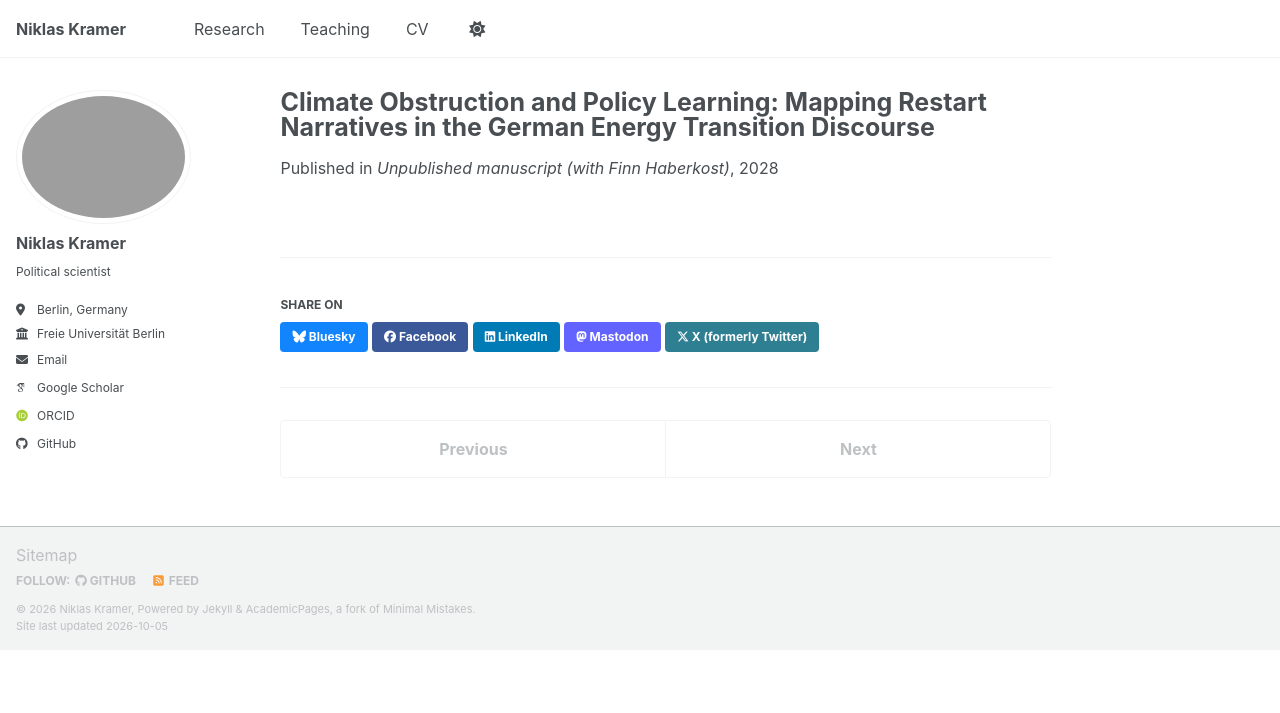
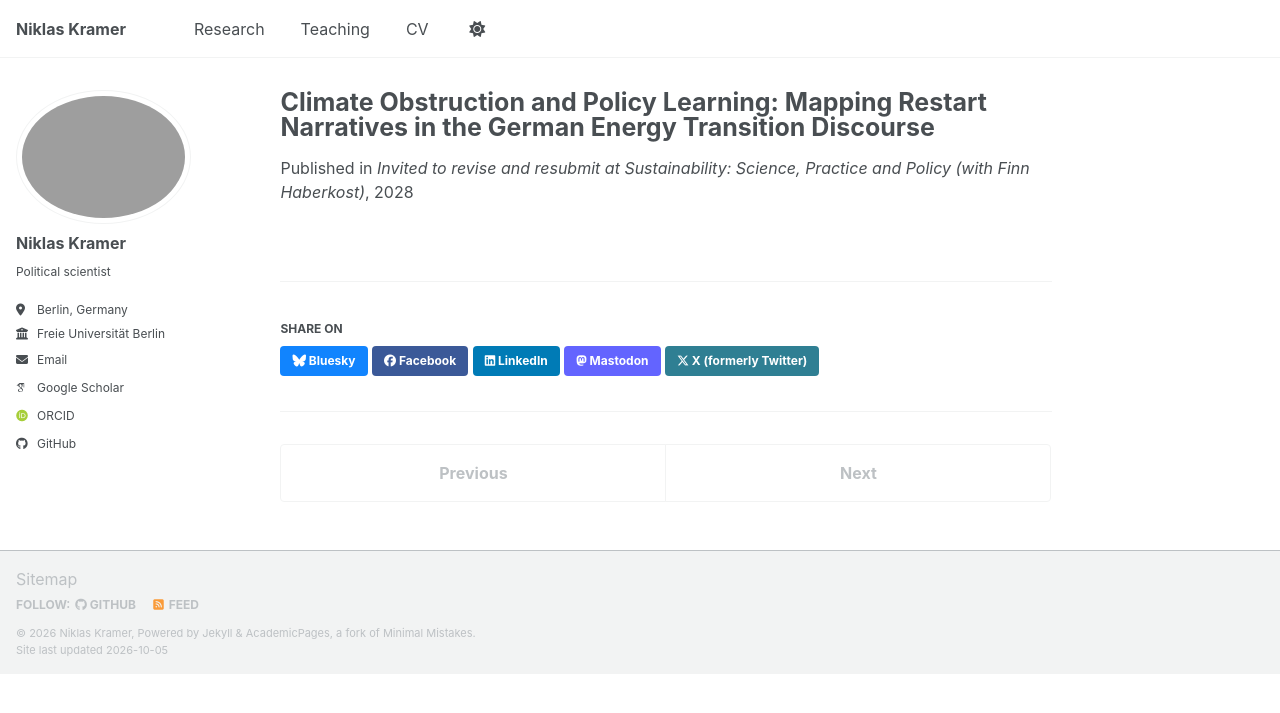
Before and after one commit to nik-kramer/nik-kramer.github.io, a Jekyll site: the page built from _publications/Haberkost_Kramer.md, in a window 1280 px wide. Shown: the top 713 px of the page. Built offline with Jekyll 4.4.1, drawn with Linux system fonts in a browser that asks for light colours; some web fonts are replaced; a script bundle is joined from its source files by our own code; library files that are not in the unit come from our copies.

Commit message:
Update Haberkost_Kramer.md

```diff
--- a/_publications/Haberkost_Kramer.md
+++ b/_publications/Haberkost_Kramer.md
@@ -5,7 +5,7 @@ category: manuscripts
 permalink: /publication/Haberkost_Kramer
 excerpt: '<p style="text-align: justify">In recent debates about the state and prospects of the energy transition, diagnoses of “failure” and calls for a “restart”, “reset” or “reality check” have gained traction. Should these contestations be categorically rejected as climate obstruction, or can some of them contribute constructively to policy learning? To address this question, we examine the German “restart discourse” as an illustrative case to show that, despite strong terminological overlap, the discourse comprises competing narratives with distinct policy demands. Building on the Narrative Policy Framework and a systematic analysis of 81 media articles and policy documents, we distinguish three narratives that structure the restart discourse. The restoration narrative portrays the energy transition as a fundamentally misguided project of a green elite and seeks its rollback. The reorientation narrative criticizes the unbalanced pursuit of climate change mitigation at the cost of economic prosperity and energy security. Finally, the recalibration narrative suggests an adjustment of the policy mix in the light of accumulated experience and changing contextual conditions. Based on this classification, we inductively derive six discursive markers from our sample. In future research, they may be used as a heuristic toolbox for distinguishing obstructive from constructive contestation.</p>'
 date: 2028-01-01
-venue: 'Unpublished manuscript (with Finn Haberkost)'
+venue: 'Invited to revise and resubmit at <i>Sustainability: Science, Practice and Policy</i> (with Finn Haberkost)'
 paperurl: #''
 citation: #''
 ---
```
